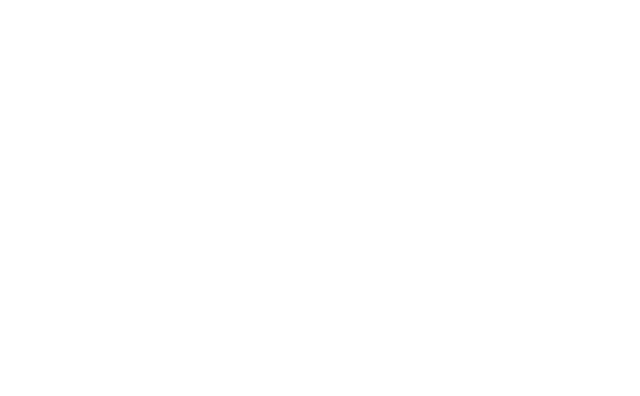
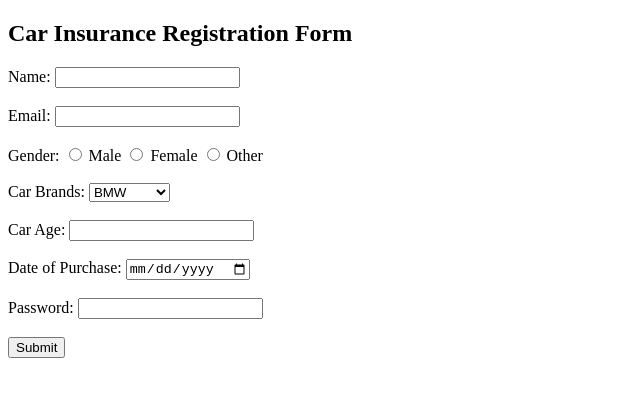
Before and after one commit to acciojob/car-insurance-form-souravkumar21, a website: page main.html in a window 1280 px wide. Shown: the whole page, without its empty margins (0-640 px from the left). Drawn offline with Linux system fonts and the light colour scheme.

Commit message:
created a submission

```diff
--- a/main.html
+++ b/main.html
@@ -11,6 +11,50 @@
     <script type="text/javascript" src="./script.js">
 </script>
 
+	<!DOCTYPE html>
+<html>
+<head>
+    <title>Car Insurance Registration</title>
+</head>
+<body>
+    <h2>Car Insurance Registration Form</h2>
+    <form action="your_processing_script.php" method="post">
+        <label for="name">Name:</label>
+        <input type="text" id="name" name="name" required><br><br>
+
+        <label for="email">Email:</label>
+        <input type="email" id="email" name="email" required><br><br>
+
+        <label>Gender:</label>
+        <input type="radio" id="male" name="gender" value="male" required>
+        <label for="male">Male</label>
+        <input type="radio" id="female" name="gender" value="female" required>
+        <label for="female">Female</label>
+        <input type="radio" id="other" name="gender" value="other" required>
+        <label for="other">Other</label><br><br>
+
+        <label for="cars">Car Brands:</label>
+        <select id="cars" name="cars">
+            <option value="BMW">BMW</option>
+            <option value="Audi">Audi</option>
+            <option value="Mercedes">Mercedes</option>
+        </select><br><br>
+
+        <label for="carage">Car Age:</label>
+        <input type="number" id="carage" name="carage" required><br><br>
+
+        <label for="dop">Date of Purchase:</label>
+        <input type="date" id="dop" name="dop" required><br><br>
+
+        <label for="password">Password:</label>
+        <input type="password" id="password" name="password" required><br><br>
+
+        <input type="submit" value="Submit">
+    </form>
+</body>
+</html>
+
+
 </body>
 
 </html>
```
